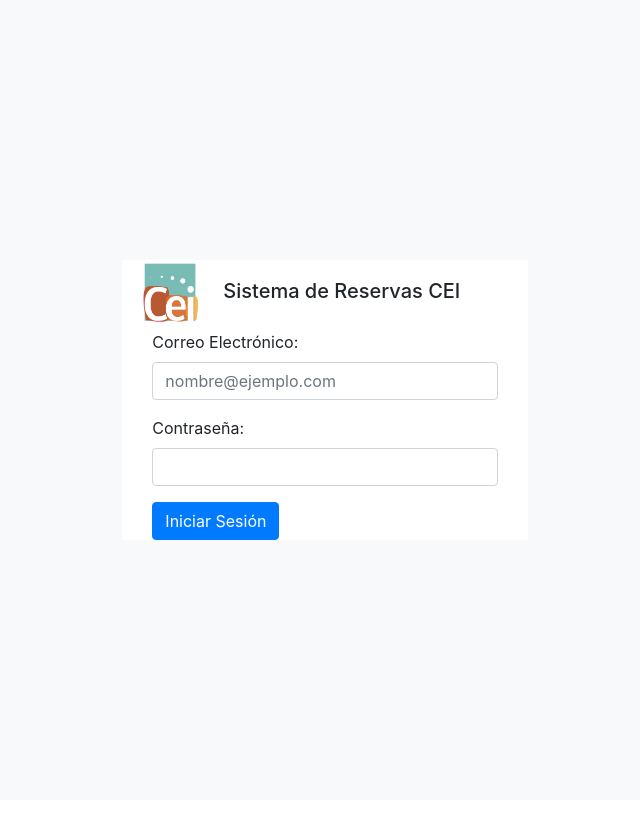
After one commit to DCC-CC4401/2018-1-Jocelyns-Minions-T3, a Django app: page /login/ in a window 1280 px wide. The commit adds this page. Shown: the whole page, without its empty margins (315-955 px from the left). Run offline with Django 3.2, Linux system fonts and the light colour scheme; parts of the project's set-up code (start-up, migrations or seed data) failed here and were passed over; some libraries are stand-ins or nearby versions.

Commit message:
- Rellena los placeholders del template base.html con la informacion de usuario. - Agrega vista y template de login de usuario. - Todas las vistas de la aplicacion tienen ahora el decorador login_required. - Se especifica la URL de la vista de login en settings para que el redireccionamiento del decorador login_required lleve al usuario no-logueado a la vista de login implementada. - Agrega metodo al modelo User para obtener el digito verificador de su RUT.

```diff
--- a/Tarea3/settings.py
+++ b/Tarea3/settings.py
@@ -54,6 +54,7 @@ MIDDLEWARE = [
 ROOT_URLCONF = 'Tarea3.urls'
 
 AUTH_USER_MODEL = 'inventario_CEI.User'
+LOGIN_URL = '/login/'
 
 TEMPLATES = [
     {
--- a/inventario_CEI/urls.py
+++ b/inventario_CEI/urls.py
@@ -1,9 +1,11 @@
 from django.urls import path
+from django.contrib.auth import views as auth_views
 
 from . import views
 
-urlpatterns=[
-    path('base/',views.base,name='base'),
-    path('articulos/',views.artProfile,name='artProfile'),
-    path('user/',views.usrProfile,name='usrProfile'),
+urlpatterns = [
+    path('login/', auth_views.LoginView.as_view(template_name="inventario_CEI/login.html"), name='login'),
+    path('base/', views.base, name='base'),
+    path('articulos/', views.artProfile, name='artProfile'),
+    path('user/', views.usrProfile, name='usrProfile'),
 ]
--- a/templates/inventario_CEI/base.html
+++ b/templates/inventario_CEI/base.html
@@ -22,13 +22,13 @@
                     </div>
                     <div class="col-lg">
                         <div class="row">
-                            USER
+                            {{ user }}
                         </div>
                         <div class="row">
-                            RUT
+                            {{ user.rut }}-{{ user.get_digito_verificador }}
                         </div>
                         <div class="row">
-                            MAIL
+                            {{ user.email }}
                         </div>
                     </div>
                     <div class="col"-sm>
--- /dev/null
+++ b/templates/inventario_CEI/login.html
@@ -0,0 +1,66 @@
+<!DOCTYPE html>
+<html lang="en">
+<head>
+    <meta charset="UTF-8">
+    <title>Login - Sistema de Reservas CEI</title>
+    <style>
+        .vertical-center {
+            min-height: 100%;  /* Fallback for browsers do NOT support vh unit */
+            min-height: 100vh;
+
+            display: flex;
+            align-items: center;
+        }
+    </style>
+</head>
+<body>
+    {% load bootstrap4 %}
+    {% bootstrap_css %}
+    {% load static %}
+    <div class="jumbotron vertical-center bg-light">
+        <div class="container col-4 bg-white">
+            <div class="media">
+                <img class="mr-3" src="{% static "img/cei_logo.png" %}" alt="Logo CEI" width="70" height="70"/>
+                <div class="media-body align-self-center">
+                    <h5 class="mt-0">Sistema de Reservas CEI</h5>
+                </div>
+            </div>
+            <div class="container">
+                {% if form.errors %}
+                <div class="alert alert-danger" role="alert">
+                {# á, é, í, ó, ú, ñ #}
+                    El correo electrónico y la contraseña no coinciden. Por favor, verifica que tus datos son correctos.
+                </div>
+                {% endif %}
+
+                {% if next %}
+                    {% if user.is_authenticated %}
+                    <div class="alert alert-warning" role="alert">
+                        Tu cuenta no tiene acceso para ver esta página.
+                    </div>
+                    {% else %}
+                    <div class="alert alert-info" role="alert">
+                        Por favor, inicia sesión para ver esta página.
+                    </div>
+                    {% endif %}
+                {% endif %}
+
+                <form method="post" action="{% url 'login' %}">
+                {% csrf_token %}
+                <div class="form-group">
+                    {{ form.username.label_tag }}
+                    <input type="email" name="{{ form.username.html_name }}" id="{{ form.username.id_for_label }}" class="form-control" placeholder="nombre@ejemplo.com"/>
+                  </div>
+                  <div class="form-group">
+                    {{ form.password.label_tag }}
+                    <input type="password" name="{{ form.password.html_name }}" id="{{ form.password.id_for_label }}" class="form-control"/>
+                  </div>
+
+                <input type="submit" class="btn btn-primary" value="Iniciar Sesión" />
+                <input type="hidden" name="next" value="{{ next }}" />
+                </form>
+            </div>
+        </div>
+    </div>
+</body>
+</html>
```
Also changed, not shown: inventario_CEI/models.py (+25 -0 lines), inventario_CEI/views.py (+6 -1 lines), db.sqlite3.
